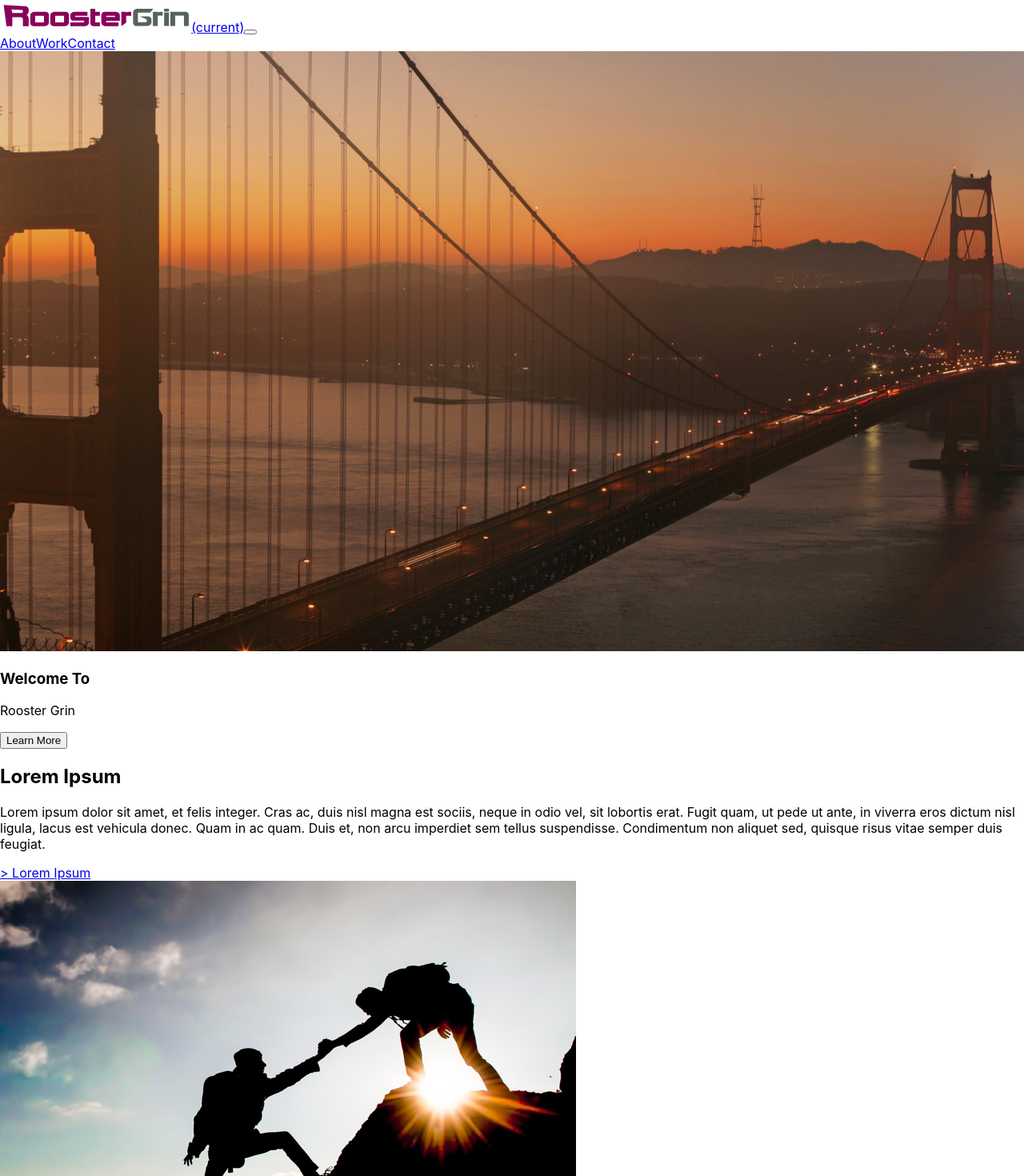
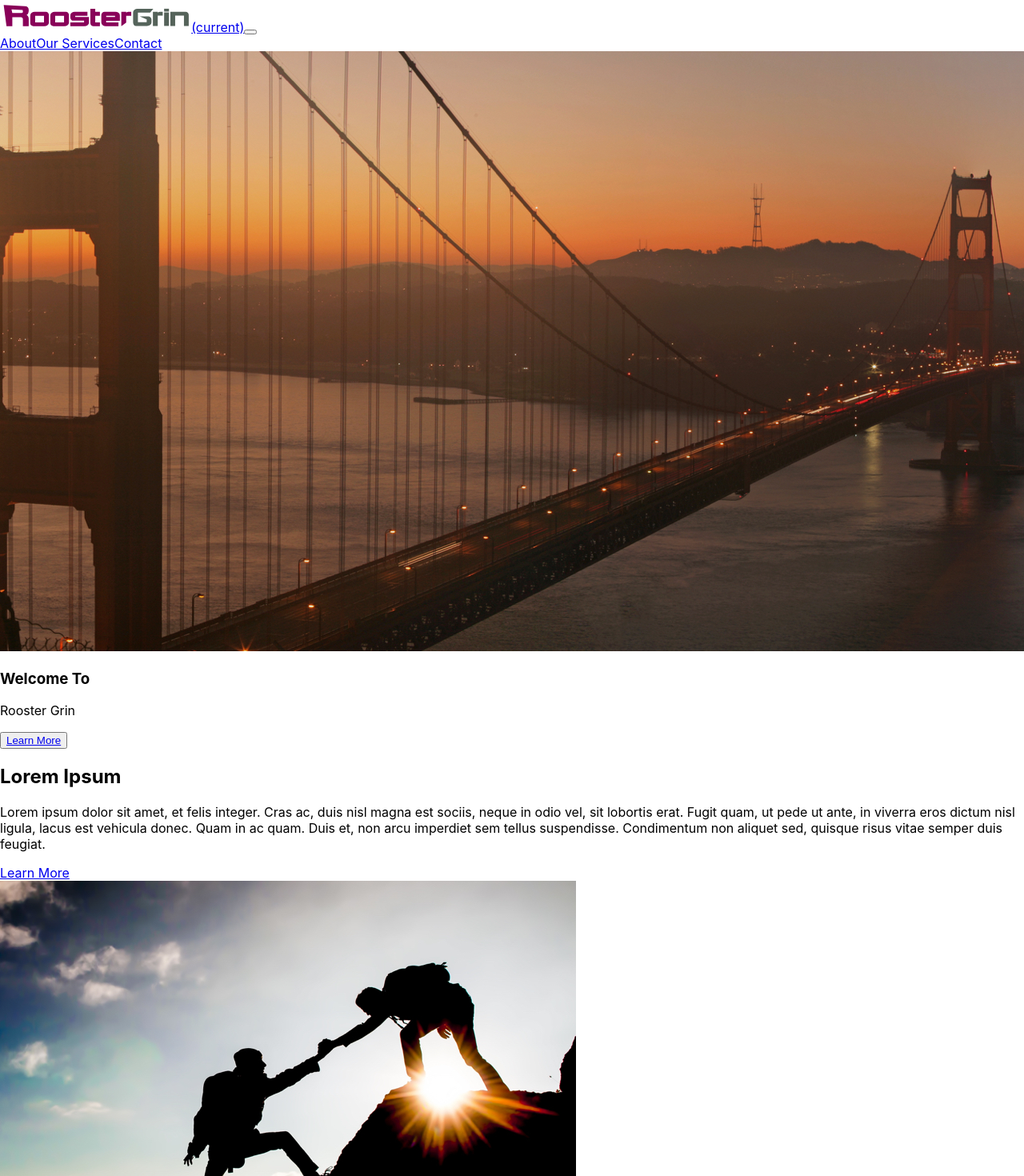
Before and after one commit to madhumurthy16/rg-landing-page, a React (Create React App) app: page / in a window 1280 px wide. Shown: the top 1470 px of the page at 80% size. Built offline with nearby package versions, Linux system fonts and the light colour scheme.

Commit message:
Added links

```diff
--- a/src/App.js
+++ b/src/App.js
@@ -2,7 +2,7 @@ import React from 'react';
 import { Route, Link } from 'react-router-dom';
 import Landing from './components/Landing';
 import About from './components/About';
-import Work from './components/Work';
+import OurServices from './components/OurServices';
 import Contact from './components/Contact';
 
 import './App.css';
@@ -19,8 +19,8 @@ function App() {
             <div className="collapse navbar-collapse" id="navbarNavAltMarkup">
               <div className="navbar-nav ml-auto">
                   <Link className="nav-item nav-link active" to='/about' onClick={(e) => this.handleClick(e)}>About</Link>
-                  <Link className="nav-item nav-link" to='/work' onClick={(e) => this.handleClick(e)}>Work</Link>
-                  <Link className="nav-item nav-link" to='/work' onClick={(e) => this.handleClick(e)}>Contact</Link>
+                  <Link className="nav-item nav-link" to='/our-services' onClick={(e) => this.handleClick(e)}>Our Services</Link>
+                  <Link className="nav-item nav-link" to='/contact' onClick={(e) => this.handleClick(e)}>Contact</Link>
 
               </div>
             </div>
@@ -29,7 +29,7 @@ function App() {
       <main>
           <Route exact path="/" component={Landing} />
           <Route path="/about" component={About} />
-          <Route path="/work" component={Work} />
+          <Route path="/our-services" component={OurServices} />
           <Route path="/contact" component={Contact} />
       </main>
       <footer id="footer">
--- a/src/components/Blurb.js
+++ b/src/components/Blurb.js
@@ -1,11 +1,13 @@
 import React from 'react';
+import { Link } from 'react-router-dom';
 
 const Blurb = () => (
 	<section className="blurb">
 		<div>
 			<h2>Lorem Ipsum</h2>
 			<p>Lorem ipsum dolor sit amet, et felis integer. Cras ac, duis nisl magna est sociis, neque in odio vel, sit lobortis erat. Fugit quam, ut pede ut ante, in viverra eros dictum nisl ligula, lacus est vehicula donec. Quam in ac quam. Duis et, non arcu imperdiet sem tellus suspendisse. Condimentum non aliquet sed, quisque risus vitae semper duis feugiat.</p>
-			<a href="http://sample.com">> Lorem Ipsum</a>
+			<Link to="/about">Learn More</Link>
+
 		</div>
 		<div>
 			<img src='/assets/images/img-1.jpg' alt="Man helping another man climb big rock"/>
--- a/src/components/Hero.js
+++ b/src/components/Hero.js
@@ -9,7 +9,7 @@ const Hero = () => (
 			<div className="card-img-overlay m-5 d-flex align-items-center justify-content-center">
 				<h1 className="hero-title card-title font-weight-bold">Welcome To</h1>
 				<p>Rooster Grin</p>
-				<button type="submit" className="btn-submit" id="btn-learn-more">Learn More</button>
+				<button type="submit" className="btn-submit" id="btn-learn-more"><a href="https://www.roostergrin.com/" target="_blank">Learn More</a></button>
 			</div>
 		</div>
 	</section>
--- /dev/null
+++ b/src/components/OurServices.js
@@ -0,0 +1,9 @@
+import React from 'react';
+
+const OurServices = () => (
+  <section>
+    <h1>Services We Offer</h1>
+  </section>
+);
+
+export default OurServices;
--- a/src/components/Services.js
+++ b/src/components/Services.js
@@ -1,4 +1,5 @@
 import React from 'react';
+import { Link } from 'react-router-dom';
 import './Services.css';
 
 const Services = () => (
@@ -6,7 +7,7 @@ const Services = () => (
 		<div>
 			<h2>Lorem ipsum dolor sit amet</h2>
 			<p>Lorem ipsum dolor sit amet, et felis integer. Cras ac, duis nisl magna est sociis, neque in odio vel, sit lobortis erat. Fugit quam, ut pede ut ante, in viverra eros dictum nisl ligula.</p>
-			<a href="http://sample.com">> Lorem Ipsum</a>
+			<Link to="/our-services">> Lorem Ipsum</Link>
 		</div>
 		<div>
 			<img className="services-icon" src='/assets/images/home-expertise.svg' alt="icon indicating expertise"/>
--- a/src/components/Work.js
+++ /dev/null
@@ -1,9 +0,0 @@
-import React from 'react';
-
-const Work = () => (
-  <section>
-    <h1>Recent Work</h1>
-  </section>
-);
-
-export default Work;
```
